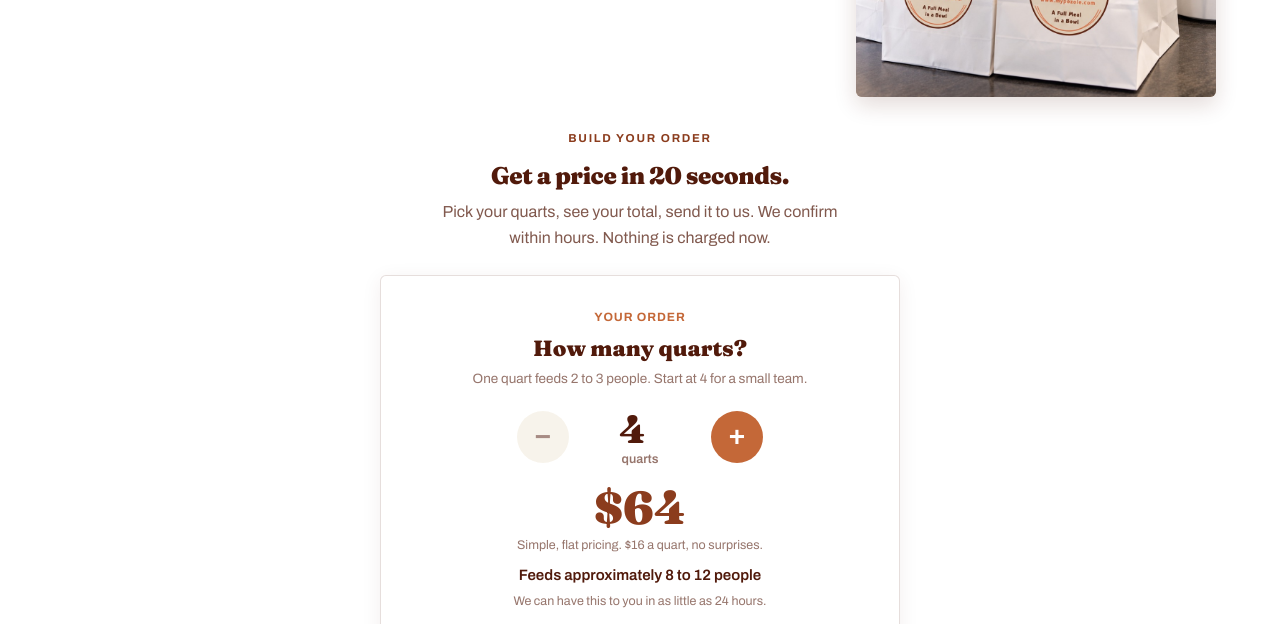
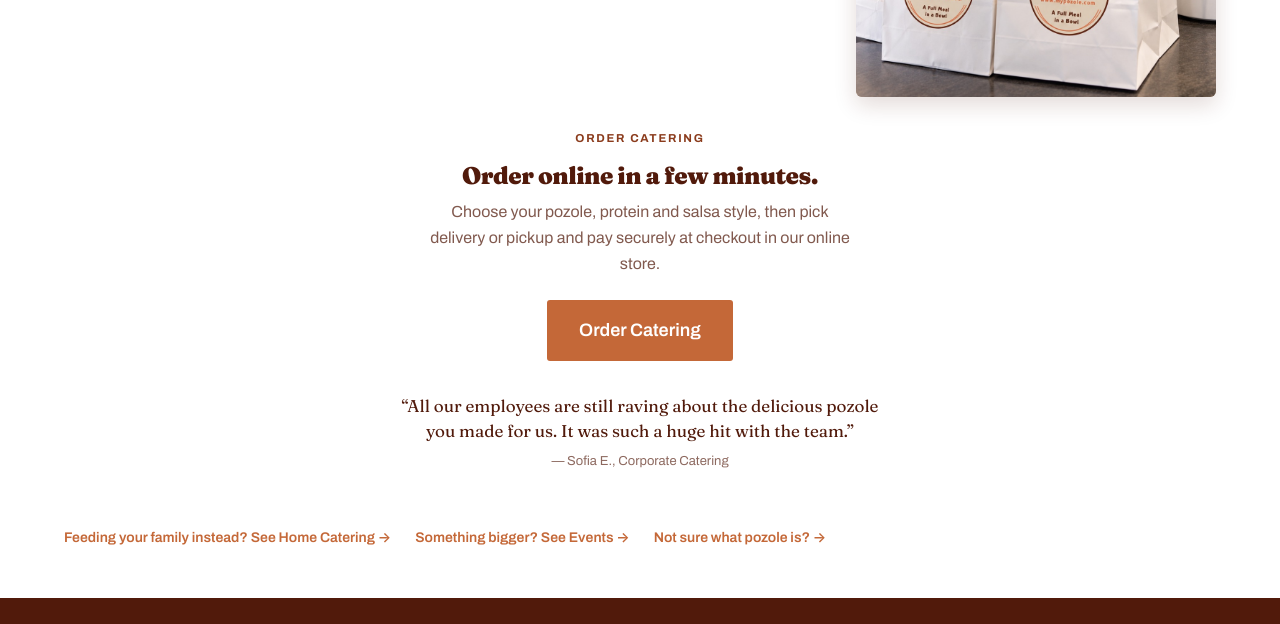
Before and after one commit to Mypozole/Mypozole.github.io, an Astro site: page /catering/office in a window 1280 px wide. Shown: the part 520-1144 px from the top of the page. Built offline with nearby package versions, Linux system fonts and the light colour scheme; Astro itself is replaced by a stand-in of ours.

Commit message:
Replace catering quote form with Square store ordering

```diff
--- a/src/components/CateringPage.astro
+++ b/src/components/CateringPage.astro
@@ -1,6 +1,5 @@
 ---
 import BaseLayout from '../layouts/BaseLayout.astro';
-import CateringQuoteBuilder from './CateringQuoteBuilder.astro';
 import cateringData from '../data/catering-pricing.json';
 import site from '../data/site.json';
 import { Image } from 'astro:assets';
@@ -44,10 +43,16 @@ const partyMailHref = `mailto:${site.email}?subject=${encodeURIComponent('Pozole
 
     {showDropOff && (
       <div class="builder-section">
-        <p class="label">Build your order</p>
-        <h2>Get a price in 20 seconds.</h2>
-        <p class="builder-lead">Pick your quarts, see your total, send it to us. We confirm within hours. Nothing is charged now.</p>
-        <CateringQuoteBuilder testimonialQuote={testimonialQuote} testimonialAttr={testimonialAttr} />
+        <p class="label">Order catering</p>
+        <h2>Order online in a few minutes.</h2>
+        <p class="builder-lead">Choose your pozole, protein and salsa style, then pick delivery or pickup and pay securely at checkout in our online store.</p>
+        <a href={site.onlineStoreUrl} class="btn store-btn">Order Catering</a>
+        {testimonialAttr && (
+          <blockquote class="store-quote">
+            <p>&ldquo;{testimonialQuote}&rdquo;</p>
+            <div class="attr">&mdash; {testimonialAttr}</div>
+          </blockquote>
+        )}
       </div>
     )}
 
@@ -130,6 +135,9 @@ const partyMailHref = `mailto:${site.email}?subject=${encodeURIComponent('Pozole
   .builder-section .label { justify-content: center; display: flex; }
   .builder-section h2 { margin-bottom: 10px; }
   .builder-lead { font-size: 16px; opacity: 0.72; max-width: 46ch; margin: 0 auto var(--space-3); }
+  .store-btn { font-size: 18px; padding: 16px 32px; }
+  .store-quote { max-width: 46ch; margin: var(--space-4) auto 0; font-family: var(--serif); font-size: 17px; line-height: 1.5; color: var(--brown); }
+  .store-quote .attr { font-family: var(--sans); font-size: 13px; opacity: 0.65; margin-top: 8px; }
 
   .party { padding-bottom: var(--space-4); }
   .party-head { text-align: center; margin-bottom: var(--space-4); }
```
